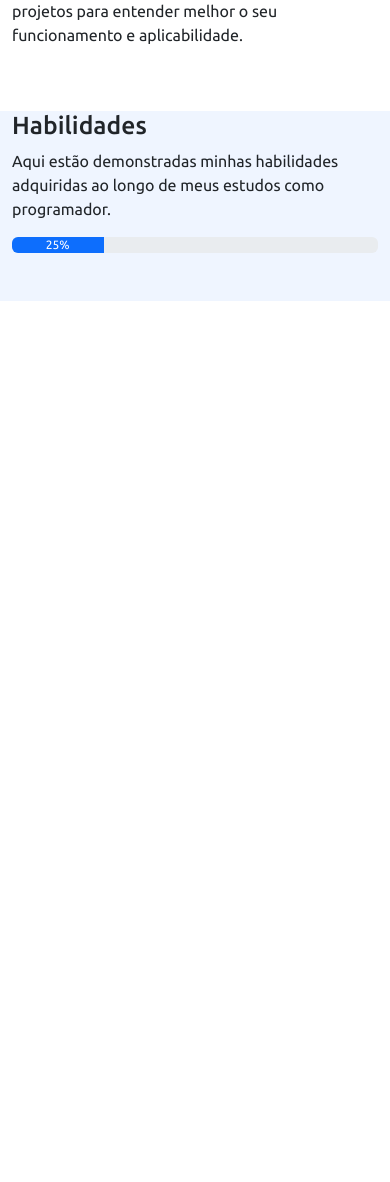
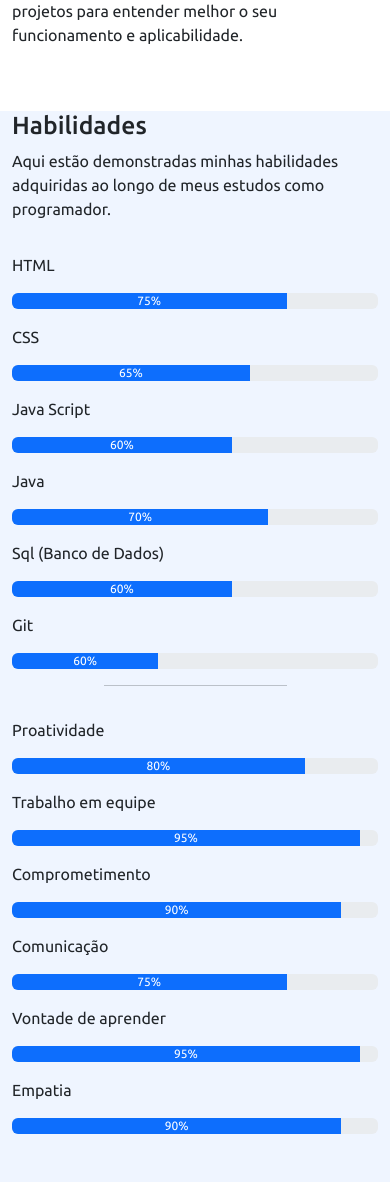
Before and after one commit to Matheus-Damazio/portifolio, a Flask app: page / in a window 390 px wide. Shown: the part 2620-3802 px from the top of the page. Before the commit the page ends 2921 px from the top, so only its background shows below. Run offline with Flask 3, Linux system fonts and the light colour scheme; some libraries are stand-ins or nearby versions.

Commit message:
Seção de Habilidades e responsividade mobile

```diff
--- a/templates/index.html
+++ b/templates/index.html
@@ -158,12 +158,72 @@
                 </p>
                 <div class="row">
                     <div class="col-md-6">
+                        <p class="mt-3 mb0">HTML</p>
                         <div class="progress">
-                            <div class="progress-bar" role="progressbar" style="width: 25%;" aria-valuenow="25" aria-valuemin="0" aria-valuemax="100">25%</div>
+                            <div class="progress-bar" role="progressbar" style="width: 75%;" aria-valuenow="75" aria-valuemin="0" aria-valuemax="100">75%</div>
+                          </div>
+                          <p class="mt-3 mb0">CSS</p>
+                          <div class="progress">
+                              <div class="progress-bar" role="progressbar" style="width: 65%;" aria-valuenow="65" aria-valuemin="0" aria-valuemax="100">65%</div>
+                            </div>
+                          <p class="mt-3 mb0">Java Script</p>
+                          <div class="progress">
+                              <div class="progress-bar" role="progressbar" style="width: 60%;" aria-valuenow="60" aria-valuemin="0" aria-valuemax="100">60%</div>
+                            </div>
+
+                    </div>
+                    <div class="col-md-6">
+                        <p class="mt-3 mb0">Java</p>
+                        <div class="progress">
+                            <div class="progress-bar" role="progressbar" style="width: 70%;" aria-valuenow="70" aria-valuemin="0" aria-valuemax="100">70%</div>
+                          </div>
+                        <p class="mt-3 mb0">Sql (Banco de Dados)</p>
+                        <div class="progress">
+                            <div class="progress-bar" role="progressbar" style="width: 60%;" aria-valuenow="60" aria-valuemin="0" aria-valuemax="100">60%</div>
+                          </div>
+                        <p class="mt-3 mb0">Git</p>
+                        <div class="progress">
+                            <div class="progress-bar" role="progressbar" style="width: 40%;" aria-valuenow="40" aria-valuemin="0" aria-valuemax="100">60%</div>
                           </div>
 
                     </div>
-                    <div class="col-md-6"></div>
+                </div>
+
+                <hr class="w-50 me-auto ms-auto">
+
+                <div class="row">
+
+                      <div class="col-md-6">
+                        <p class="mt-3 mb0">Proatividade</p>
+                        <div class="progress">
+                            <div class="progress-bar" role="progressbar" style="width: 80%;" aria-valuenow="80" aria-valuemin="0" aria-valuemax="100">80%</div>
+                          </div>
+                      <p class="mt-3 mb0">Trabalho em equipe</p>
+                        <div class="progress">
+                            <div class="progress-bar" role="progressbar" style="width: 95%;" aria-valuenow="95" aria-valuemin="0" aria-valuemax="100">95%</div>
+                          </div>
+                      <p class="mt-3 mb0">Comprometimento</p>
+                        <div class="progress">
+                            <div class="progress-bar" role="progressbar" style="width: 90%;" aria-valuenow="90" aria-valuemin="0" aria-valuemax="100">90%</div>
+                          </div>
+                      </div>
+
+                      <div class="col-md-6">
+                        <p class="mt-3 mb0">Comunicação</p>
+                        <div class="progress">
+                            <div class="progress-bar" role="progressbar" style="width: 75%;" aria-valuenow="75" aria-valuemin="0" aria-valuemax="100">75%</div>
+                          </div>
+                      <p class="mt-3 mb0">Vontade de aprender</p>
+                        <div class="progress">
+                            <div class="progress-bar" role="progressbar" style="width: 95%;" aria-valuenow="95" aria-valuemin="0" aria-valuemax="100">95%</div>
+                          </div>
+                      <p class="mt-3 mb0">Empatia</p>
+                        <div class="progress">
+                            <div class="progress-bar" role="progressbar" style="width: 90%;" aria-valuenow="90" aria-valuemin="0" aria-valuemax="100">90%</div>
+                          </div>
+                      </div>
+                    </div>
+
                 </div>
             </div>
 
```
Also changed, not shown: other parts of templates/index.html (+1 -1 lines), static/script.js (+13 -0 lines).
